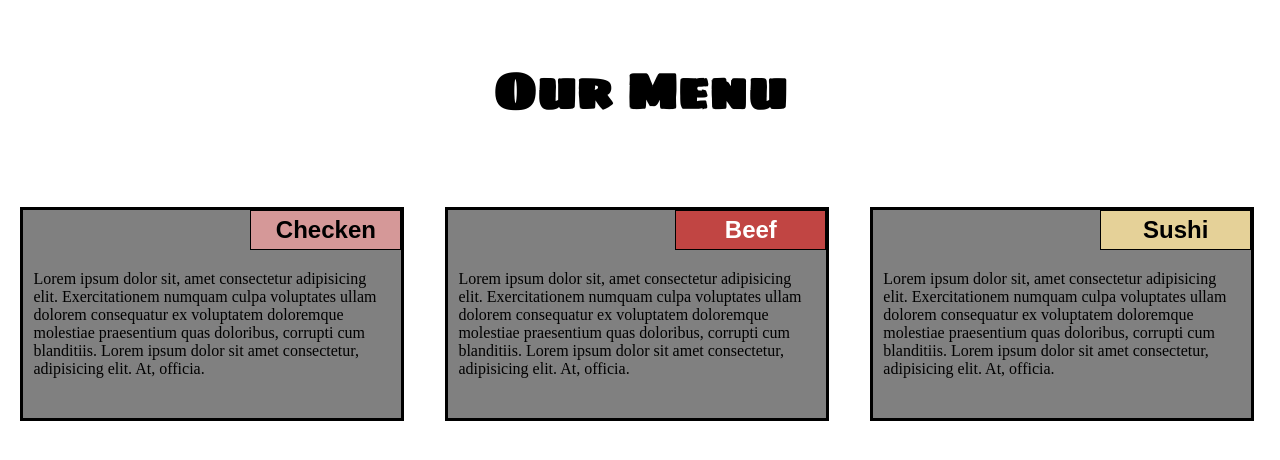
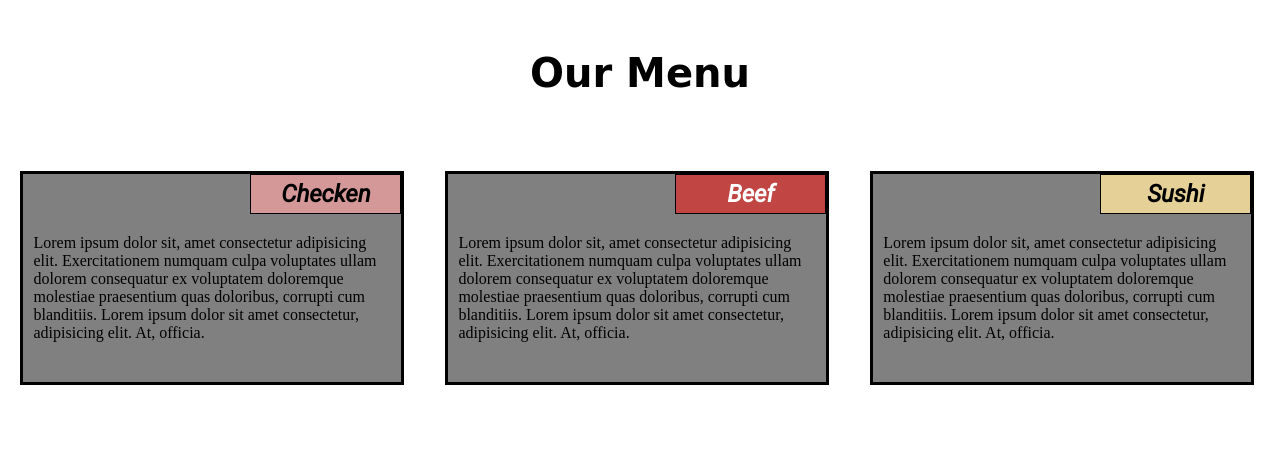
Before and after one commit to KhaledMostafa990/Corsera-Assignment, a plain HTML site: page index.html in a window 1280 px wide. Drawn offline with Linux system fonts and the light colour scheme.

Commit message:
font edit

```diff
--- a/css/style.css
+++ b/css/style.css
@@ -1,4 +1,5 @@
 @import url("https://fonts.googleapis.com/css2?family=Sigmar+One&display=swap");
+@import url("https://fonts.googleapis.com/css2?family=Roboto:ital@1&display=swap");
 * {
   box-sizing: border-box;
   margin: 0;
@@ -10,10 +11,10 @@ body {
 
 /* header */
 header h1 {
-  font-family: "Sigmar One", cursive;
+  font-family: "Squada One", cursive;
   text-align: center;
   margin-top: 50px;
-  font-size: 50px;
+  font-size: 40px;
 }
 .container {
   width: 100%;
@@ -42,7 +43,7 @@ h2 {
   top: 0;
   right: 0;
   text-align: center;
-  font-family: sans-serif;
+  font-family: "Roboto", sans-serif;
 }
 
 /* Default p  */
```
